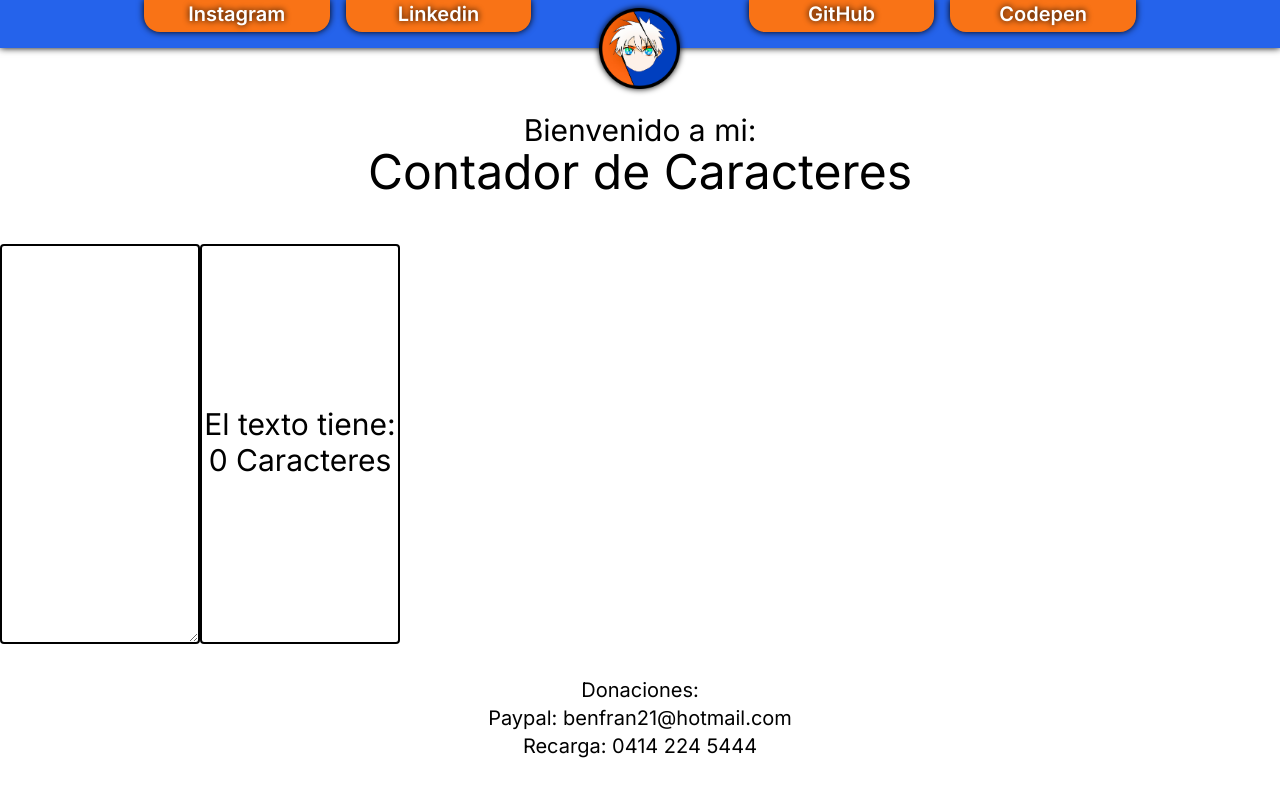
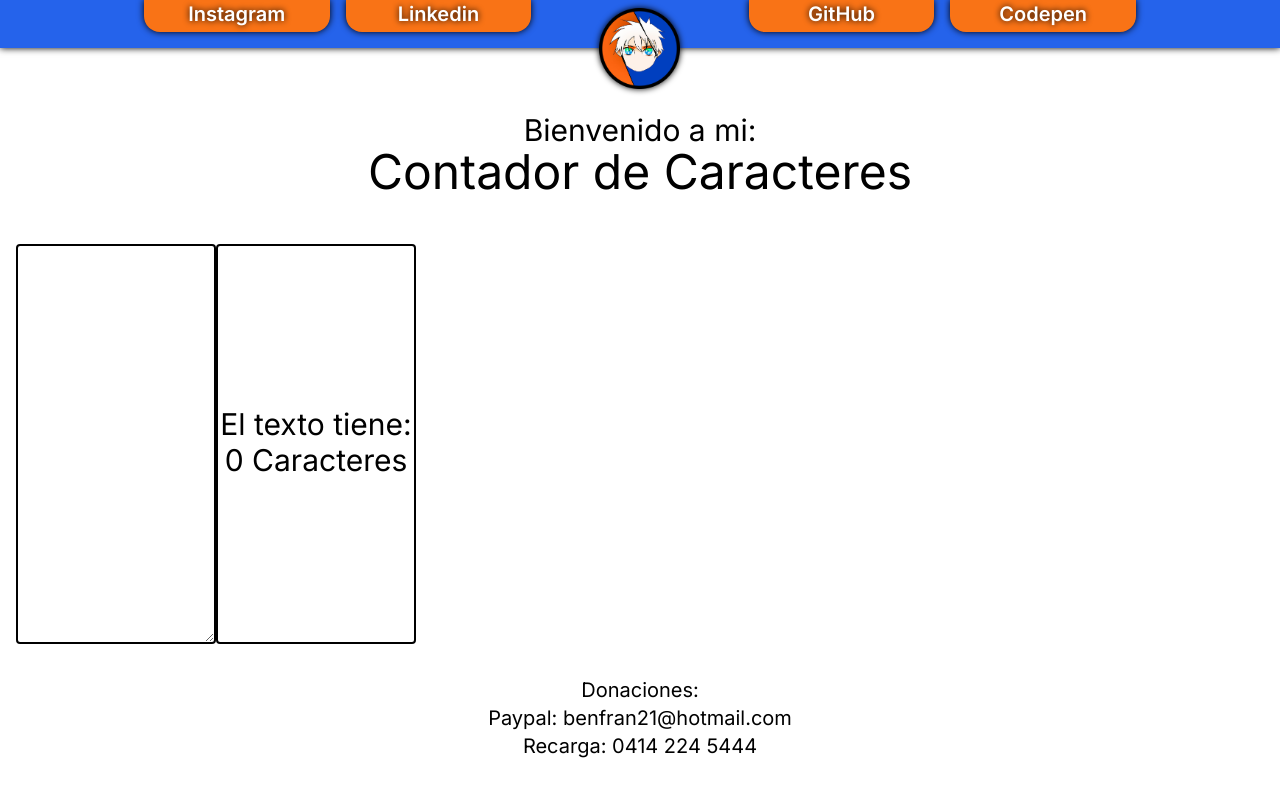
Before and after one commit to cejblan/character-counter-nextjs, a Next.js app: page / in a window 1280 px wide. Shown: the top 800 px of the page. Built offline with nearby package versions, Linux system fonts and the light colour scheme.

Commit message:
Se cambio paddin vertical por padding total

```diff
--- a/app/page.js
+++ b/app/page.js
@@ -26,7 +26,7 @@ export default function Home() {
 
   return (
     <>
-      <section className="home py-2">
+      <section className="home p-2">
         <div className="py-2">
           <h2 className="text-3xl">Bienvenido a mi:</h2>
           <h1 className="text-5xl">Contador de Caracteres</h1>
```
